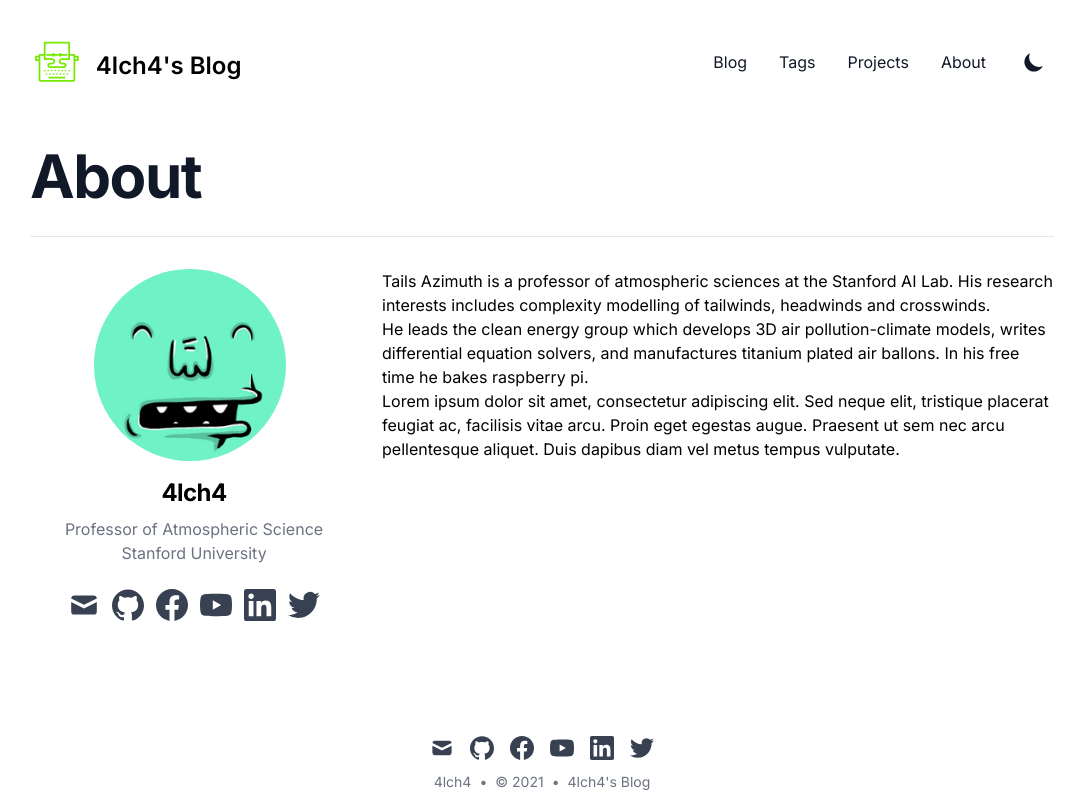
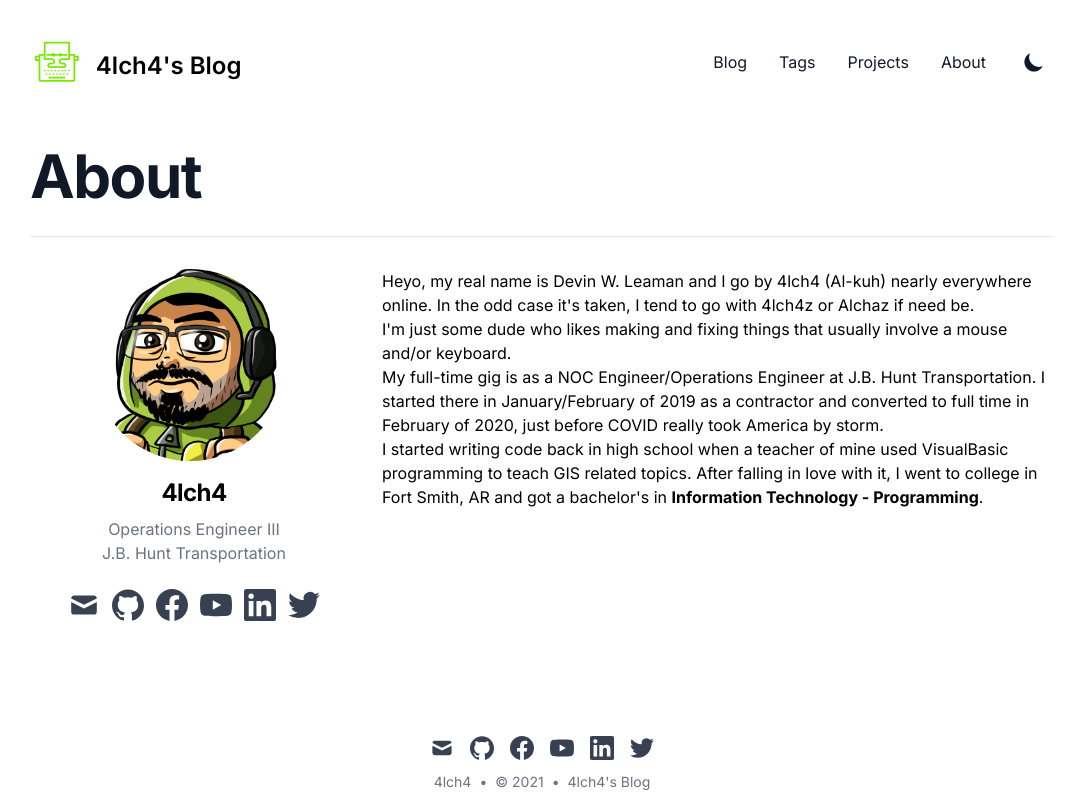
Before and after one commit to 4lch4/blog, a Next.js app: page /about in a window 1280 px wide. Shown: the whole page, without its empty margins (98-1181 px from the left). Built offline with nearby package versions, Linux system fonts and the light colour scheme; what @tailwindcss/typography would draw is missing.

Commit message:
feat: updated about me and avatar

```diff
--- a/pages/about.js
+++ b/pages/about.js
@@ -27,10 +27,10 @@ export default function About() {
               {siteMetadata.author}
             </h3>
             <div className="text-gray-500 dark:text-gray-400">
-              Professor of Atmospheric Science
+              Operations Engineer III
             </div>
             <div className="text-gray-500 dark:text-gray-400">
-              Stanford University
+              J.B. Hunt Transportation
             </div>
             <div className="flex pt-6 space-x-3">
               <SocialIcon kind="mail" href={`mailto:${siteMetadata.email}`} />
@@ -43,21 +43,25 @@ export default function About() {
           </div>
           <div className="pt-8 pb-8 prose dark:prose-dark max-w-none xl:col-span-2">
             <p>
-              Tails Azimuth is a professor of atmospheric sciences at the
-              Stanford AI Lab. His research interests includes complexity
-              modelling of tailwinds, headwinds and crosswinds.
+              Heyo, my real name is Devin W. Leaman and I go by 4lch4 (Al-kuh)
+              nearly everywhere online. In the odd case it's taken, I tend to go
+              with 4lch4z or Alchaz if need be.
             </p>
             <p>
-              He leads the clean energy group which develops 3D air
-              pollution-climate models, writes differential equation solvers,
-              and manufactures titanium plated air ballons. In his free time he
-              bakes raspberry pi.
+              I'm just some dude who likes making and fixing things that usually
+              involve a mouse and/or keyboard.
             </p>
             <p>
-              Lorem ipsum dolor sit amet, consectetur adipiscing elit. Sed neque
-              elit, tristique placerat feugiat ac, facilisis vitae arcu. Proin
-              eget egestas augue. Praesent ut sem nec arcu pellentesque aliquet.
-              Duis dapibus diam vel metus tempus vulputate.
+              My full-time gig is as a NOC Engineer/Operations Engineer at J.B.
+              Hunt Transportation. I started there in January/February of 2019
+              as a contractor and converted to full time in February of 2020,
+              just before COVID really took America by storm.
+            </p>
+            <p>
+              I started writing code back in high school when a teacher of mine
+              used VisualBasic programming to teach GIS related topics. After
+              falling in love with it, I went to college in Fort Smith, AR and
+              got a bachelor's in <b>Information Technology - Programming</b>.
             </p>
           </div>
         </div>
--- a/pages/projects.js
+++ b/pages/projects.js
@@ -19,7 +19,7 @@ export default function Projects() {
             Projects
           </h1>
           <p className="text-lg leading-7 text-gray-500 dark:text-gray-400">
-            Showcase your projects with a hero image (16 x 9)
+            A few of my other projects.
           </p>
         </div>
         <div className="container py-12">
```
Also changed, not shown: public/static/images/avatar.png.
